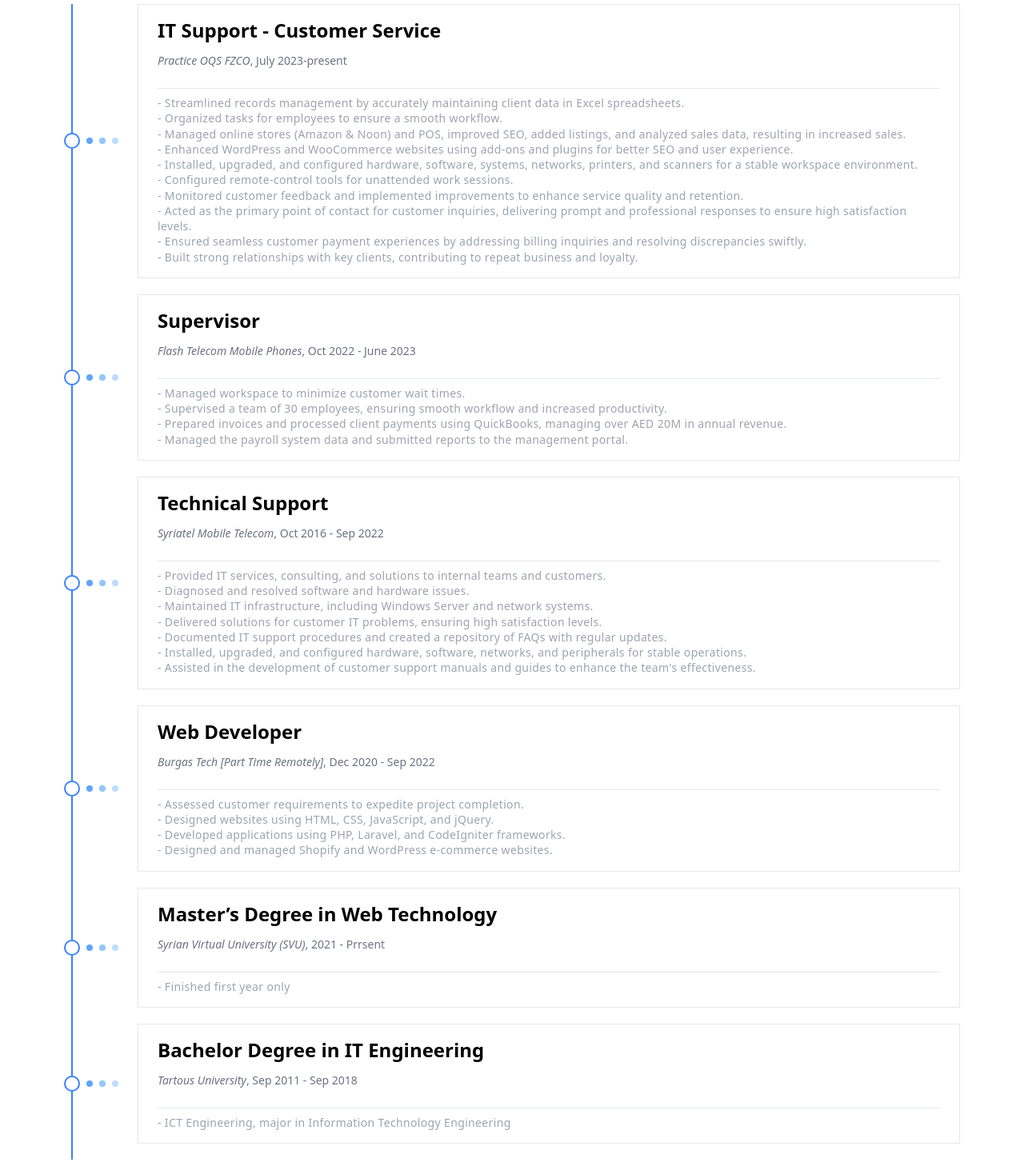
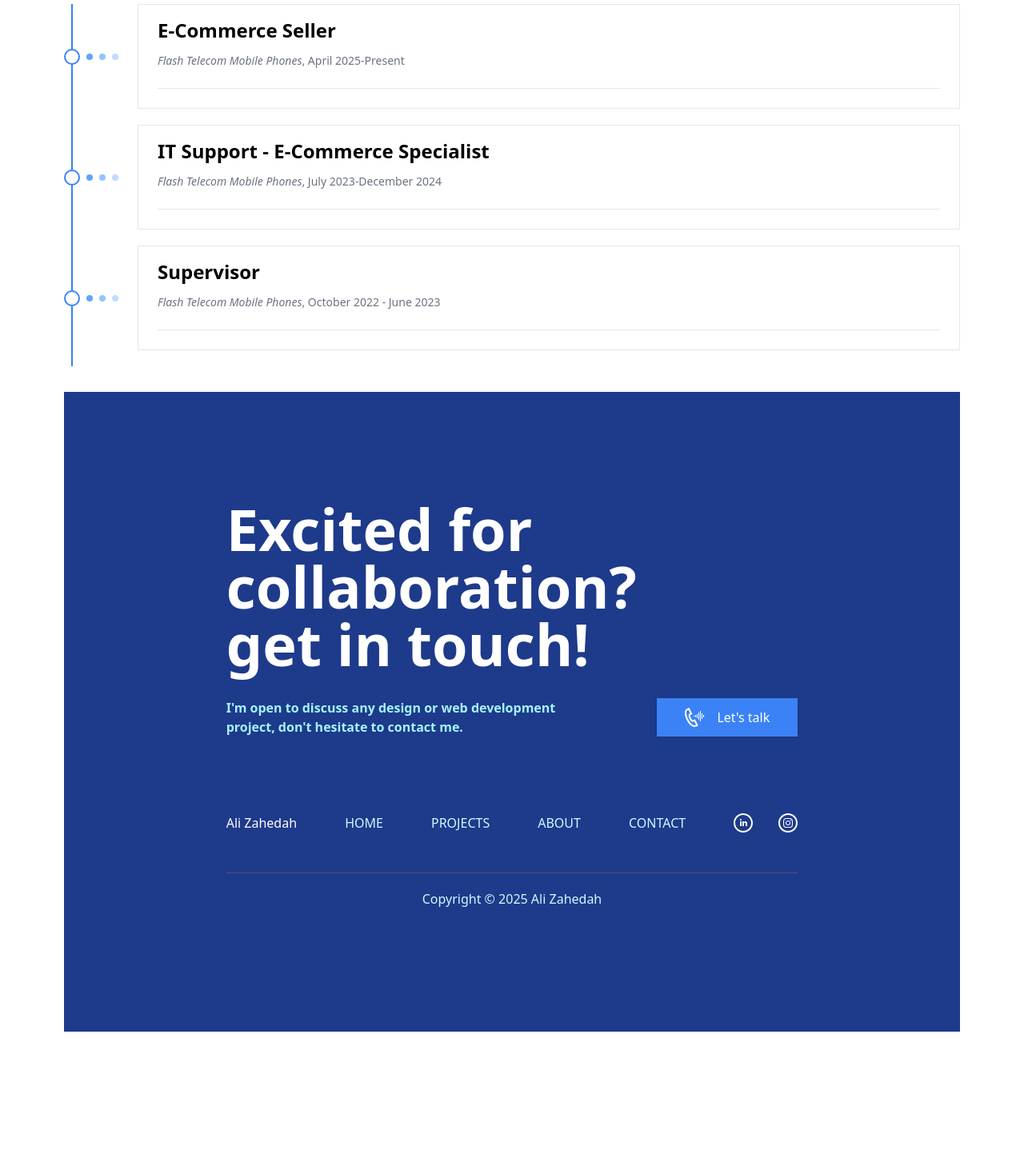
Before and after one commit to ahzsy93/Ahz-Portfolio, a Next.js app: page /about in a window 1280 px wide. Shown: the part 1087-2550 px from the top of the page at 80% size. After the commit the page ends 2441 px from the top, so only its background shows below. Built offline with nearby package versions, Linux system fonts and the light colour scheme.

Commit message:
Update info and photo

```diff
--- a/data/experience.js
+++ b/data/experience.js
@@ -1,77 +1,26 @@
 export const experience = [
   {
     id: 1,
-    position: "IT Support - Customer Service",
-    company: "Practice OQS FZCO",
-    period: "July 2023-present",
+    position: "E-Commerce Seller",
+    company: "Flash Telecom Mobile Phones",
+    period: "April 2025-Present",
     desc: [
-      "Streamlined records management by accurately maintaining client data in Excel spreadsheets.",
-      "Organized tasks for employees to ensure a smooth workflow.",
-      "Managed online stores (Amazon & Noon) and POS, improved SEO, added listings, and analyzed sales data, resulting in increased sales.",
-      "Enhanced WordPress and WooCommerce websites using add-ons and plugins for better SEO and user experience.",
-      "Installed, upgraded, and configured hardware, software, systems, networks, printers, and scanners for a stable workspace environment.",
-      "Configured remote-control tools for unattended work sessions.",
-      "Monitored customer feedback and implemented improvements to enhance service quality and retention.",
-      "Acted as the primary point of contact for customer inquiries, delivering prompt and professional responses to ensure high satisfaction levels.",
-      "Ensured seamless customer payment experiences by addressing billing inquiries and resolving discrepancies swiftly.",
-      "Built strong relationships with key clients, contributing to repeat business and loyalty.",
     ],
   },
   {
     id: 2,
-    position: "Supervisor",
+    position: "IT Support - E-Commerce Specialist",
     company: "Flash Telecom Mobile Phones",
-    period: "Oct 2022 - June 2023",
+    period: "July 2023-December 2024",
     desc: [
-      "Managed workspace to minimize customer wait times.",
-      "Supervised a team of 30 employees, ensuring smooth workflow and increased productivity.",
-      "Prepared invoices and processed client payments using QuickBooks, managing over AED 20M in annual revenue.",
-      "Managed the payroll system data and submitted reports to the management portal.",
     ],
   },
   {
     id: 3,
-    position: "Technical Support",
-    company: "Syriatel Mobile Telecom",
-    period: "Oct 2016 - Sep 2022",
+    position: "Supervisor",
+    company: "Flash Telecom Mobile Phones",
+    period: "October 2022 - June 2023",
     desc: [
-      "Provided IT services, consulting, and solutions to internal teams and customers.",
-      "Diagnosed and resolved software and hardware issues.",
-      "Maintained IT infrastructure, including Windows Server and network systems.",
-      "Delivered solutions for customer IT problems, ensuring high satisfaction levels.",
-      "Documented IT support procedures and created a repository of FAQs with regular updates.",
-      "Installed, upgraded, and configured hardware, software, networks, and peripherals for stable operations.",
-      "Assisted in the development of customer support manuals and guides to enhance the team's effectiveness.",
-    ],
-  },
-  {
-    id: 4,
-    position: "Web Developer",
-    company: "Burgas Tech [Part Time Remotely]",
-    period: "Dec 2020 - Sep 2022",
-    desc: [
-      "Assessed customer requirements to expedite project completion.",
-      "Designed websites using HTML, CSS, JavaScript, and jQuery.",
-      "Developed applications using PHP, Laravel, and CodeIgniter frameworks.",
-      "Designed and managed Shopify and WordPress e-commerce websites.",
-    ],
-  },
-  {
-    id: 5,
-    position: "Master’s Degree in Web Technology",
-    company: "Syrian Virtual University (SVU)",
-    period: "2021 - Prrsent",
-    desc: [
-      "Finished first year only",
-    ],
-  },
-  {
-    id: 6,
-    position: "Bachelor Degree in IT Engineering",
-    company: "Tartous University",
-    period: "Sep 2011 - Sep 2018",
-    desc: [
-      "ICT Engineering, major in Information Technology Engineering",
     ],
   },
 ];
--- a/pages/about.js
+++ b/pages/about.js
@@ -40,10 +40,13 @@
 
                 <div className="mt-8">
                   <p className="pb-6 text-lg text-gray-700">
-                    IT Support | Driving Efficiency & Customer Success | Creative Graphic Designer with talent for developing unique custom
-                    artwork. Innovative approach to ideas and concept development.
-                    Works at fast pace to meet tight deadlines. Enthusiastic team
-                    player ready to contribute to work success. With 7+ years of experience, I specialize in delivering top-tier IT support, optimizing online operations, and enhancing SEO to drive growth. Proficient in CRM tools and POS Systems, Google Workspace, Office 365, and web services, I excel at resolving technical challenges, streamlining workflows, and fostering strong client relationships.
+                  IT Support | Driving Efficiency & Customer Success with over seven years of experience.
+I specialize in IT support, customer service, team management, and ensuring productivity and customer satisfaction.
+Skilled in using CRM tools, POS systems, SEO, Google Workspace, Office 365, and web services, with expertise in managing sales platforms like Amazon Seller Central and Noon Seller, as well as maintaining and troubleshooting network infrastructure.
+I’m skilled at solving technical problems, making work processes smoother, and building good relationships with clients.
+
+
+Let’s connect to collaborate and achieve outstanding results together!
                   </p>
                 </div>
 
```
Also changed, not shown: public/images/profile.png.
